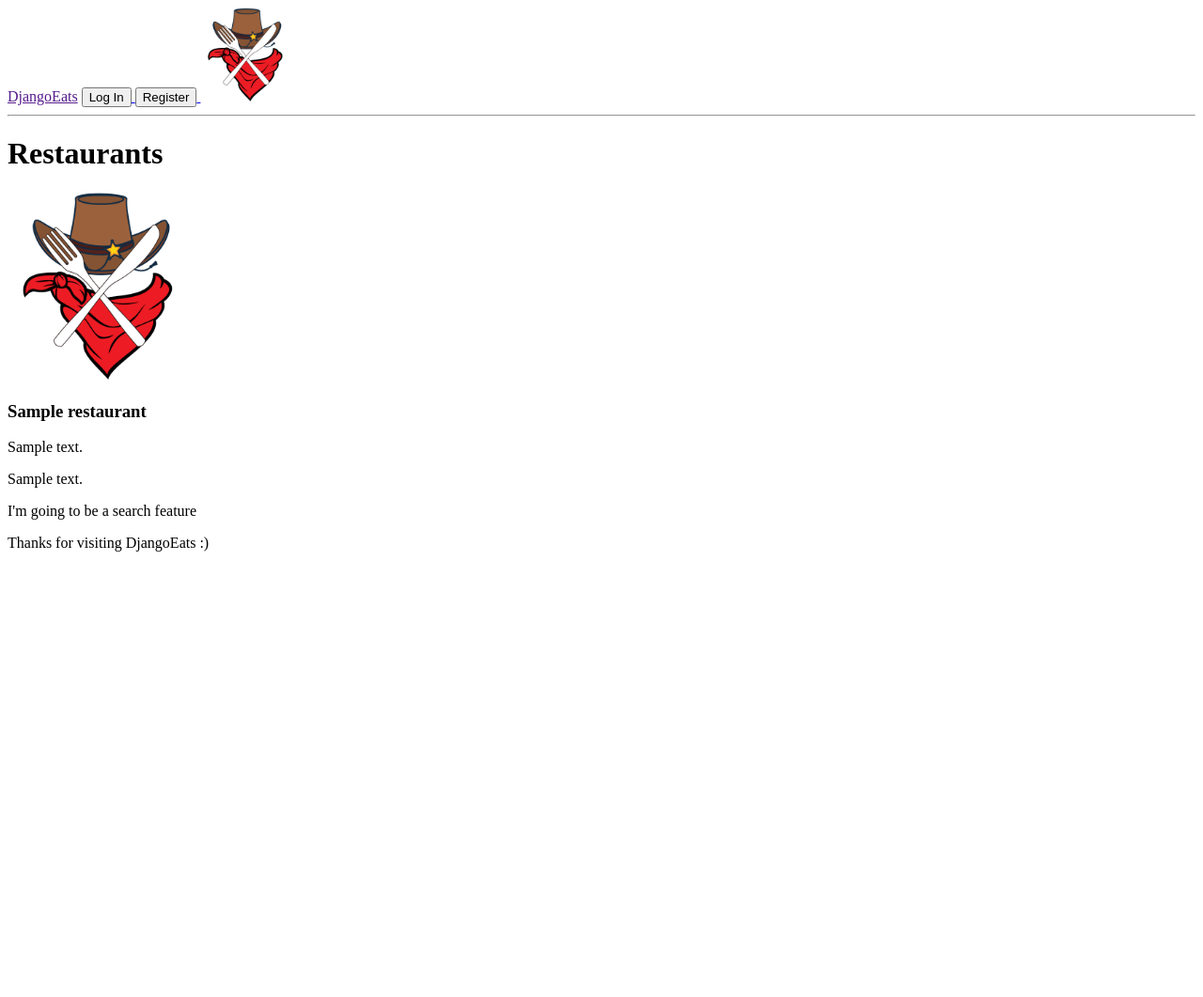
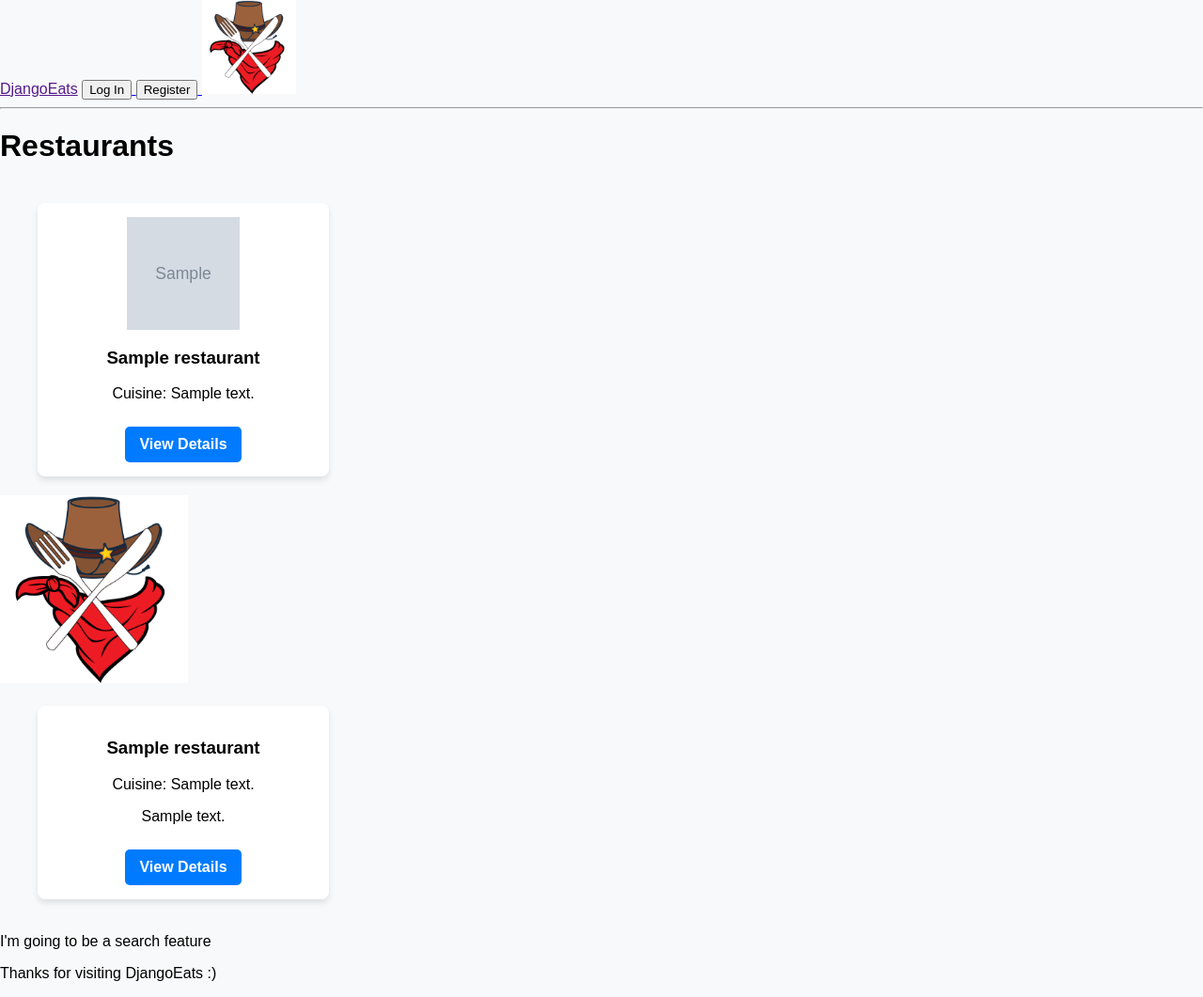
Before and after one commit to TigerFinn/django_eats_project, a Django app: page / in a window 1280 px wide. Shown: the whole page at 94% size. Before the commit the page ends 587 px from the top, so only its background shows below. Run offline with Django 3.2, Linux system fonts and the light colour scheme; tables that the repository leaves empty hold one stand-in row (values such as "Sample post"); grey boxes marked "Sample" are stand-in pictures.

Commit message:
Made progress on css

```diff
--- a/djangoeats/models.py
+++ b/djangoeats/models.py
@@ -23,6 +23,7 @@ class Restaurant(models.Model):
     email = models.EmailField()
     phone = models.CharField(max_length=15)
     slug = models.SlugField(unique=True)
+    image = models.ImageField(upload_to='restaurant_images/', blank=True)
 
     def __str__(self):
         return self.name
--- a/djangoeats/urls.py
+++ b/djangoeats/urls.py
@@ -7,9 +7,9 @@ urlpatterns = [
     path('',views.home,name='home'),
     path('login/',views.login_view,name='login_view'),
     path('register/',views.register,name='register'),
-    path('restaurant/<restaurant_name_slug>/',views.restaurant,name='restaurant'),
-    path('restaurant/<restaurant_name_slug>/review',views.make_review,name='make_review'),
+    path('restaurant/<slug:restaurant_slug>/', views.restaurant_detail, name='restaurant_detail'),
+    path('restaurant/<restaurant_slug>/review',views.make_review,name='make_review'),
     path('dashboard/',views.dashboard,name='dashboard'),
-    path('restaurant/<restaurant_name_slug>/update',views.restaurant_edit,name='restaurant_edit'),
+    path('restaurant/<restaurant_slug>/update',views.restaurant_edit,name='restaurant_edit'),
     path('logout',views.logout_view, name='logout_view'),
 ]
--- a/djangoeats/views.py
+++ b/djangoeats/views.py
@@ -33,8 +33,8 @@ def login_view(request):
 
 
 
-def restaurant(request, restaurant_name_slug):
-    restaurant = get_object_or_404(Restaurant, slug=restaurant_name_slug)
+def restaurant_detail(request, restaurant_slug):
+    restaurant = get_object_or_404(Restaurant, slug=restaurant_slug)
     menu_items = restaurant.menu_items.all()
     reviews = restaurant.reviews.all()
     context_dict ={}
@@ -43,6 +43,7 @@ def restaurant(request, restaurant_name_slug):
     context_dict['reviews'] = reviews
 
     return render(request, 'djangoeats/restaurant.html', context=context_dict)
+
 
 
 def UserLoggedIn(request):
--- /dev/null
+++ b/static/css/styles.css
@@ -0,0 +1,112 @@
+body {
+    font-family: 'Arial', sans-serif;
+    background-color: #f8f9fa;
+    margin: 0;
+    padding: 0;
+}
+
+h2 {
+    margin-bottom: 15px;
+}
+
+.navbar {
+    background-color: #333;
+    padding: 15px 30px;
+    display: flex;
+    align-items: center;
+    justify-content: space-between;
+    position: sticky;
+    top: 0;
+    width: 100%;
+    z-index: 1000;
+}
+
+
+.navbar a {
+    color: white;
+    text-decoration: none;
+    font-size: 15px;
+}
+.navbar .right {
+    display: flex;
+    align-items: center;
+}
+
+.navbar .right a{
+    margin-left: 16px;
+}
+
+.navbar a:hover {
+    color: #ffc108;
+}
+
+.navbar img {
+    height: 40px;
+    width: auto;
+}
+
+/* Restaurant List Styling */
+.restaurant-list {
+    display: grid;
+    grid-template-columns: repeat(auto-fit, minmax(280px, 1fr));
+    gap: 20px;
+    padding: 20px;
+    max-width: 1200px;
+    margin: auto;
+}
+
+/* An Individual Restaurant Card */
+.restaurant-card {
+    background-color: white;
+    padding: 15px;
+    border-radius: 8px;
+    box-shadow: 0 4px 6px rgba(0, 0, 0, 0.1);
+    width: 280px;
+    text-align: center;
+    transition: transform 0.3s ease-in;
+}
+
+
+.restaurant-card:hover {
+    transform: scale(1.05);
+    transition: transform 0.3s ease-in-out;
+
+}
+
+.container {
+    max-width: 1000px;
+    margin: 0 auto;
+    padding: 20px;
+    display: flex;
+    flex-direction: column;
+    align-items: center;
+    text-align: center;
+}
+
+
+
+/* restaurant images */
+.restaurant-card img {
+    width: 120px;
+    height: 120px;
+    object-fit: cover;
+    margin: 0 auto;
+    display: block;
+}
+
+/* Center View Details Link */
+.restaurant-card a {
+    display: inline-block;
+    margin-top: 10px;
+    padding: 10px 15px;
+    background-color: #007bff;
+    color: white;
+    border-radius: 5px;
+    text-decoration: none;
+    font-weight: bold;
+    transition: background-color 0.3s ease-in-out;
+}
+
+.restaurant-card a:hover {
+    color: #0056b3;
+}
--- a/templates/djangoeats/base.html
+++ b/templates/djangoeats/base.html
@@ -1,5 +1,5 @@
 <!DOCTYPE html>
-{% load staticfiles %}
+{% load static %}
 
 <html>
     <head lang="en">
@@ -9,6 +9,8 @@
             {% block title_block %}
             {% endblock %}
         </title>
+
+        <link rel="stylesheet" type="text/css" href="{% static 'css/styles.css' %}">
     </head>
     <body>
         <header>
--- a/templates/djangoeats/home.html
+++ b/templates/djangoeats/home.html
@@ -1,15 +1,27 @@
 <!DOCTYPE html>
 {% extends 'djangoeats/restaurantDisplayBase.html' %}
-{% load staticfiles %}
+{% load static %}
 
 {% block title_block %}
-Home
+    Home
 {% endblock %}
 
 {% block pre_scroll_body_block %}
-<h1>Restaurants</h1>
+    <h1>Restaurants</h1>
+    <div class="restaurant-list">
+        {% for restaurant in restaurants %}
+            <div class="restaurant-card">
+                <img src="{{ restaurant.image.url|default:'/static/images/logo.png' }}" alt="{{ restaurant.name }} Image">
+                <h3>{{ restaurant.name }}</h3>
+                <p>Cuisine: {{ restaurant.cuisine }}</p>
+                <a href="{% url 'djangoeats:restaurant_detail' restaurant.slug %}">View Details</a>
+            </div>
+        {% empty %}
+            <p>No restaurants available.</p>
+        {% endfor %}
+    </div>
 {% endblock %}
 
 {% block post_scroll_body_block %}
-<p>I'm going to be a search feature</p>
+    <p>I'm going to be a search feature</p>
 {% endblock %}
--- a/templates/djangoeats/restaurantDisplayBase.html
+++ b/templates/djangoeats/restaurantDisplayBase.html
@@ -1,22 +1,27 @@
 <!DOCTYPE html>
 {% extends 'djangoeats/base.html' %}
-{% load staticfiles %}
+{% load static %}  <!-- ✅ Fix 'staticfiles' to 'static' -->
 
 {% block body_block %}
     {% block pre_scroll_body_block %}
     {% endblock %}
 
-    <!-- Implement a dynamic scroll function for the restaurants -->
-    <img src="{% static 'images/logo.png' %}" width = 200 height = 200>
-    <!-- Anything that extends restaurant scroll base should have a context which is a list of restaurants -->
-    {% for restaurant in restaurants %}
-    <div class = 'restaurant'>
-        <h3>{{restaurant.name}}</h3>
-        <p>{{restaurant.cuisine}}</p>
-        <!-- <p>Figure out how to put the rating here Rating</p> -->
-        <p>{{restaurant.address}}</p>
+    <!-- Logo -->
+    <img src="{% static 'images/logo.png' %}" width="200" height="200">
+
+    <!-- Restaurant List -->
+    <div class="restaurant-list">  <!-- ✅ Added this wrapper for styling -->
+        {% for restaurant in restaurants %}
+            <div class="restaurant-card">  <!-- ✅ Added the correct class for CSS -->
+                <h3>{{ restaurant.name }}</h3>
+                <p>Cuisine: {{ restaurant.cuisine }}</p>
+                <p>{{ restaurant.address }}</p>
+                <a href="{% url 'djangoeats:restaurant_detail' restaurant.slug %}">View Details</a>
+            </div>
+        {% empty %}
+            <p>No restaurants available.</p>
+        {% endfor %}
     </div>
-    {% endfor %}
 
     {% block post_scroll_body_block %}
     {% endblock %}
```
Also changed, not shown: djangoeats/migrations/0003_restaurant_image.py (added), media/restaurant_images/logo.png (added).
